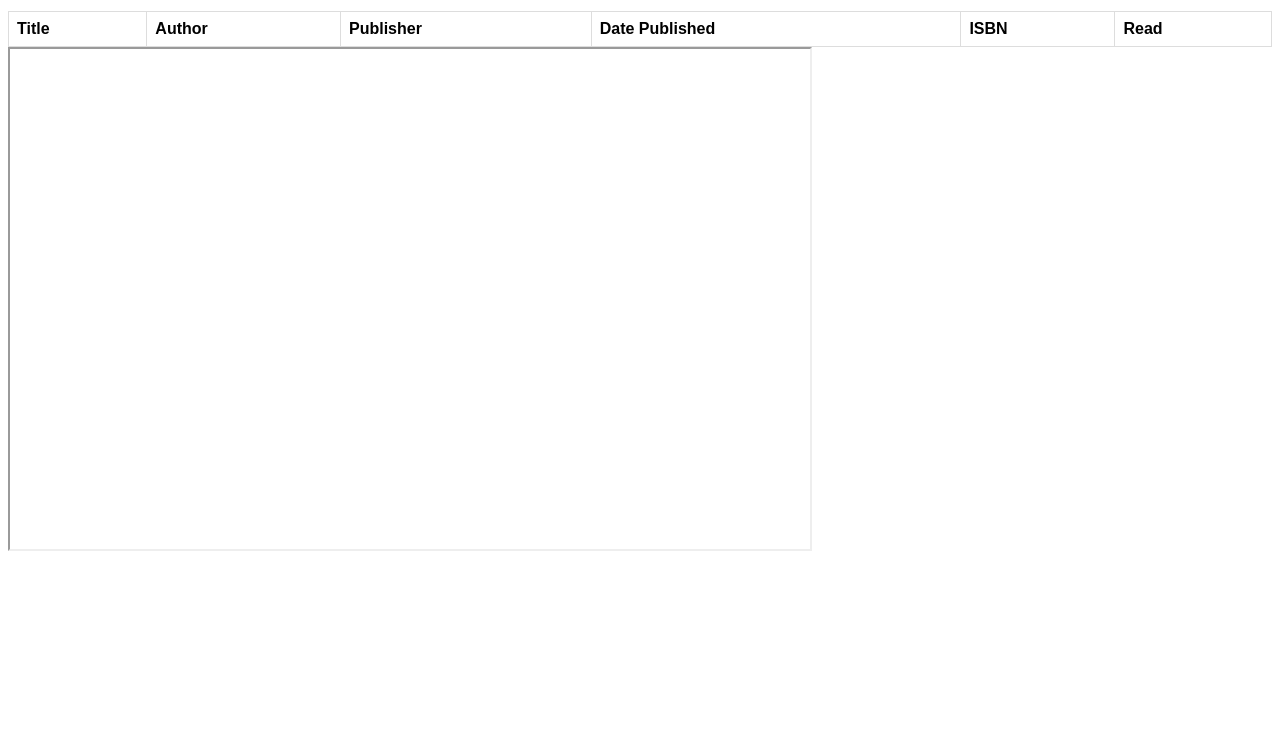
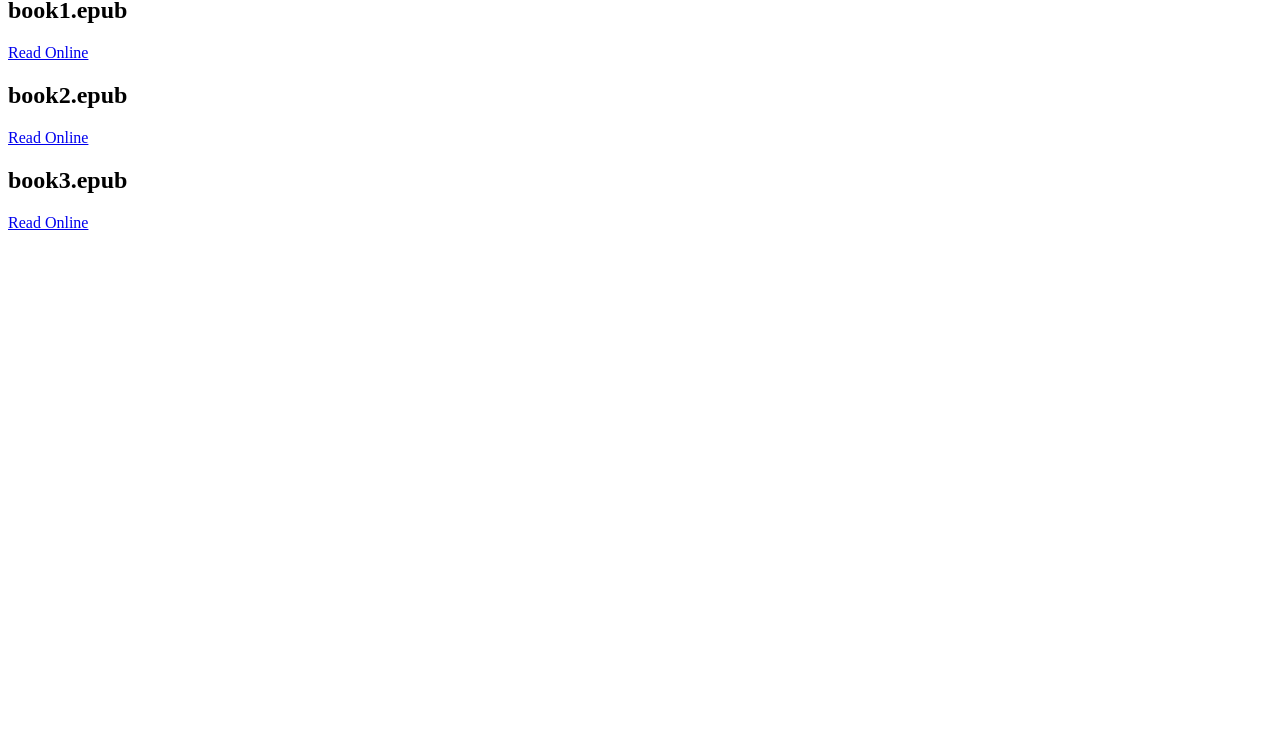
Before and after one commit to Kali9kov/Kali9kov.github.io, a plain HTML site: page index.html in a window 1280 px wide. Shown: the part 69-800 px from the top of the page. Drawn offline with Linux system fonts and the light colour scheme.

Commit message:
Update index.html

```diff
--- a/index.html
+++ b/index.html
@@ -1,79 +1,54 @@
-<!DOCTYPE html>
+<!-- This is the HTML code for the book overview page -->
 <html>
   <head>
-    <title>Calibre Library</title>
-    <style>
-      /* Add some style to make the page look nice */
-      body {
-        font-family: sans-serif;
-      }
-      table {
-        border-collapse: collapse;
-        width: 100%;
-      }
-      td, th {
-        border: 1px solid #dddddd;
-        text-align: left;
-        padding: 8px;
-      }
-      tr:nth-child(even) {
-        background-color: #dddddd;
-      }
-      h1 {
-        text-align: center;
-      }
-      #reader {
-        /* Set the size of the e-reader */
-        width: 800px;
-        height: 500px;
-      }
-    </style>
+    <title>My Book Library</title>
   </head>
   <body>
-    <h1>Calibre Library</h1>
-    <table>
-      <tr>
-        <th>Title</th>
-        <th>Author</th>
-        <th>Publisher</th>
-        <th>Date Published</th>
-        <th>ISBN</th>
-        <th>Read</th>
-      </tr>
-    </table>
-    <!-- Add the e-reader -->
-    <iframe id="reader"></iframe>
+    <!-- This is the page header -->
+    <h1>My Book Library</h1>
+
+    <!-- This is a container for the book overview -->
+    <div id="book-container">
+      <!-- This is where the book overview will go -->
+    </div>
+
+    <!-- This is the JavaScript code that generates the book overview -->
     <script>
-      // Fetch the XML file
-      fetch('library.xml')
-        .then(response => response.text())
-        .then(text => {
-          // Parse the XML
-          const parser = new DOMParser();
-          const xml = parser.parseFromString(text, 'text/xml');
+      // This is the base URL for the "library" directory on GitHub Pages
+      const baseUrl = '/library/';
 
-          // Extract the book elements
-          const books = xml.
-                    // Generate a table row for each book
-          const table = document.querySelector('table');
-          books.forEach(book => {
-            const row = document.createElement('tr');
-            row.innerHTML = `
-              <td>${book.querySelector('title').textContent}</td>
-              <td>${book.querySelector('author').textContent}</td>
-              <td>${book.querySelector('publisher').textContent}</td>
-              <td>${book.querySelector('date').textContent}</td>
-              <td>${book.querySelector('isbn').textContent}</td>
-              <td><button onclick="displayBook('library/${book.querySelector('file').textContent}')">Read</button></td>
-            `;
-            table.appendChild(row);
-          });
-        });
+      // This is the element that will contain the book overview
+      const bookContainer = document.getElementById('book-container');
 
-      function displayBook(bookURL) {
-        // Set the src attribute of the iframe to the URL of the book
-        document.getElementById('reader').src = bookURL;
+      // This is the list of books in the "library" directory
+      const bookList = [
+        'book1.epub',
+        'book2.epub',
+        'book3.epub',
+        // Add more books here
+      ];
+
+      // This function generates the HTML for a single book
+      function generateBookHtml(bookName) {
+        return `
+          <div class="book">
+            <h2>${bookName}</h2>
+            <a href="${baseUrl}${bookName}" target="_blank">Read Online</a>
+          </div>
+        `;
       }
+
+      // This function generates the HTML for the entire book overview
+      function generateBookOverview() {
+        let bookOverviewHtml = '';
+        for (const bookName of bookList) {
+          bookOverviewHtml += generateBookHtml(bookName);
+        }
+        bookContainer.innerHTML = bookOverviewHtml;
+      }
+
+      // Generate the book overview when the page loads
+      generateBookOverview();
     </script>
   </body>
 </html>
```
